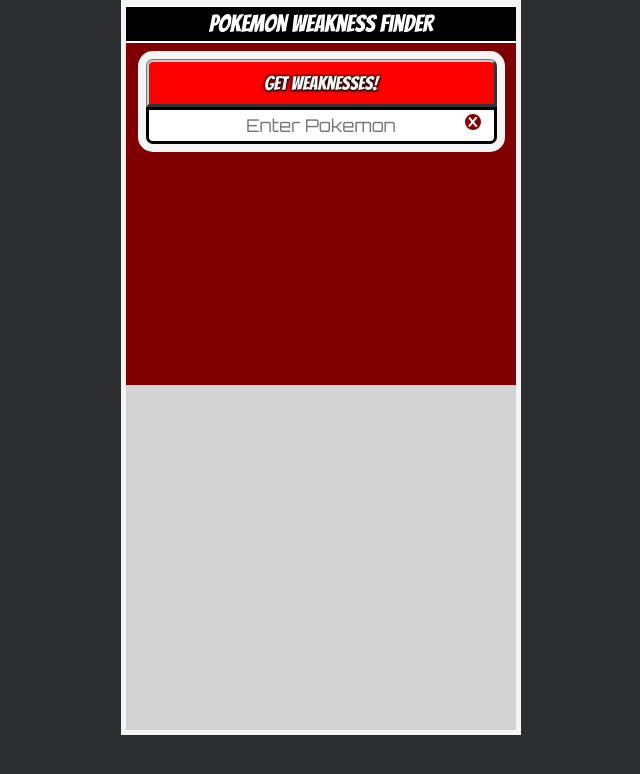
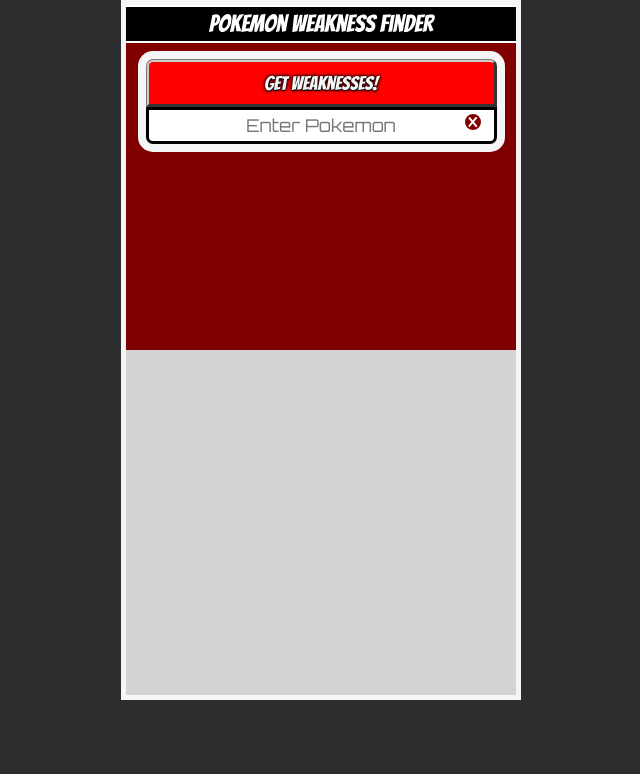
Before and after one commit to CraigNock/PokemonWeakness, a React (Create React App) app in the folder client/: page / in a window 1280 px wide. Shown: the top 774 px of the page, without its empty margins (319-959 px from the left). Built offline with nearby package versions, Linux system fonts and the light colour scheme.

Commit message:
opengraph tags

```diff
--- a/client/public/index.html
+++ b/client/public/index.html
@@ -7,7 +7,7 @@
     <meta name="theme-color" content="#000000" />
     <meta
       name="description"
-      content="Pokemon Weakness"
+      content="Quick and easy Pokemon type-weakness finding tool."
     />
     <link href="https://fonts.googleapis.com/css2?family=Bangers&family=Orbitron&display=swap" rel="stylesheet">
 
@@ -26,6 +26,10 @@
       Learn how to configure a non-root public URL by running `npm run build`.
     -->
     <title>Pokemon Weakness</title>
+    <meta property="og:title" content="Pokemon Weaknesses" />
+    <meta property="og:type" content="website" />
+    <meta property="og:url" content="http://pokemonweakness.herokuapp.com/" />
+    <meta property="og:image:url" content="/screen2.png" />
   </head>
   <body>
     <noscript>You need to enable JavaScript to run this app.</noscript>
--- a/client/src/components/Homepage/Homepage.tsx
+++ b/client/src/components/Homepage/Homepage.tsx
@@ -169,7 +169,7 @@
 
 const StyledDiv = styled.div`
   width: 100%;
-  height: 55%;
+  height: 50%;
   /* min-height: fit-content; */
   display: flex;
   flex-direction: column;
```
Also changed, not shown: client/public/screen2.png (added), 1 other file (tests, documents, lock files or other folders).
